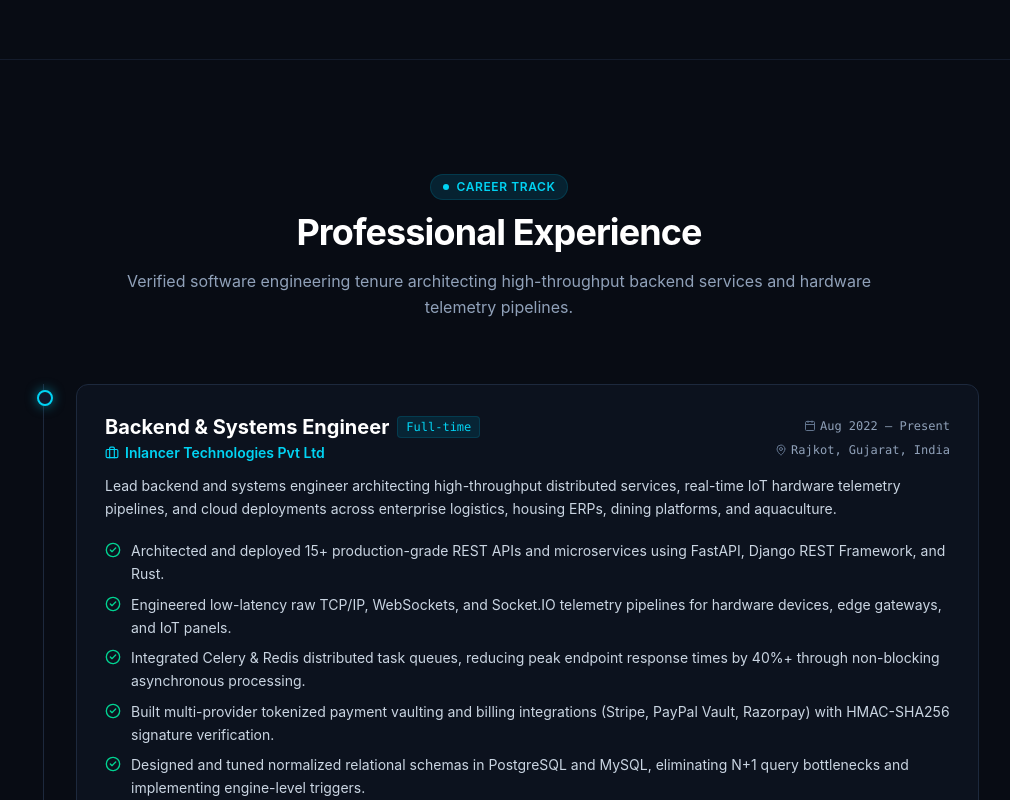
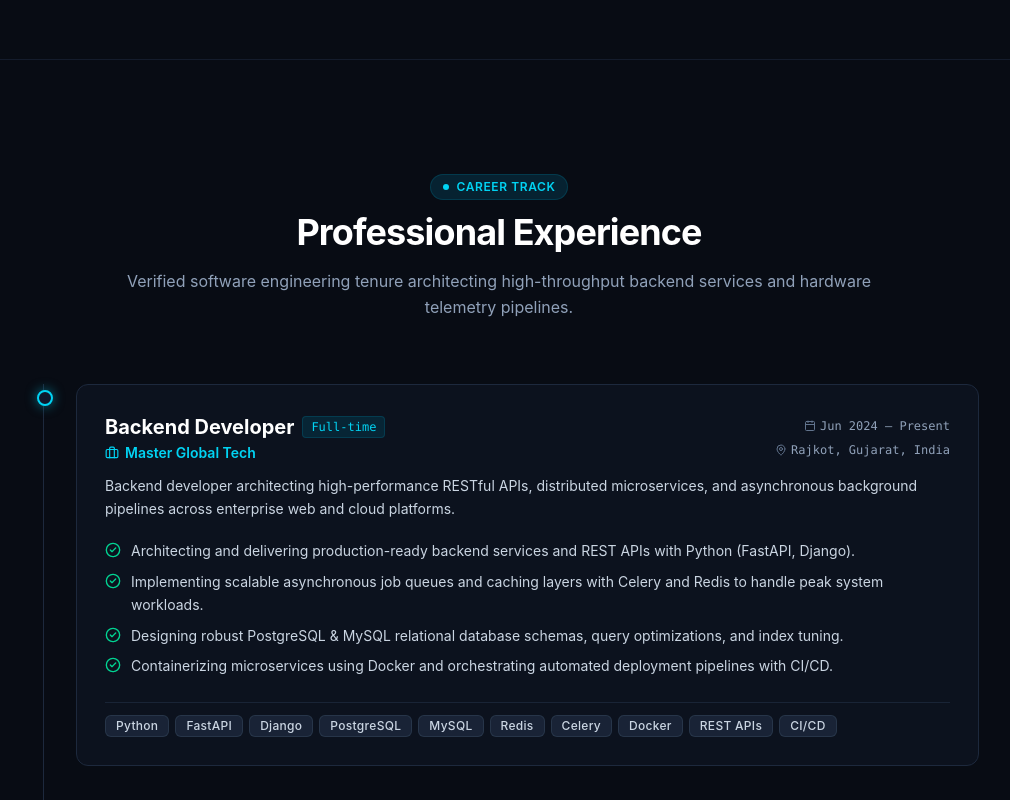
Before and after one commit to BoradDenish/portfolio, a React (Vite) app: page /#/ in a window 1280 px wide. Shown: the part 2967-3767 px from the top of the page, without its empty margins (141-1151 px from the left). Built offline with nearby package versions, Linux system fonts and the light colour scheme.

Commit message:
feat(experience): add Master Global Tech as current role and set Inlancer to Jun 2024

```diff
--- a/src/data/experience.ts
+++ b/src/data/experience.ts
@@ -1,12 +1,39 @@
 import { ExperienceItem } from '../types';
 
 export const experience: ExperienceItem[] = [
+  {
+    id: 'master-global-tech',
+    title: 'Backend Developer',
+    company: 'Master Global Tech',
+    location: 'Rajkot, Gujarat, India',
+    period: 'Jun 2024 — Present',
+    type: 'Full-time',
+    description: 'Backend developer architecting high-performance RESTful APIs, distributed microservices, and asynchronous background pipelines across enterprise web and cloud platforms.',
+    highlights: [
+      'Architecting and delivering production-ready backend services and REST APIs with Python (FastAPI, Django).',
+      'Implementing scalable asynchronous job queues and caching layers with Celery and Redis to handle peak system workloads.',
+      'Designing robust PostgreSQL & MySQL relational database schemas, query optimizations, and index tuning.',
+      'Containerizing microservices using Docker and orchestrating automated deployment pipelines with CI/CD.'
+    ],
+    skills: [
+      'Python',
+      'FastAPI',
+      'Django',
+      'PostgreSQL',
+      'MySQL',
+      'Redis',
+      'Celery',
+      'Docker',
+      'REST APIs',
+      'CI/CD'
+    ]
+  },
   {
     id: 'inlancer-fulltime',
     title: 'Backend & Systems Engineer',
     company: 'Inlancer Technologies Pvt Ltd',
     location: 'Rajkot, Gujarat, India',
-    period: 'Aug 2022 — Present',
+    period: 'Aug 2022 — Jun 2024',
     type: 'Full-time',
     description: 'Lead backend and systems engineer architecting high-throughput distributed services, real-time IoT hardware telemetry pipelines, and cloud deployments across enterprise logistics, housing ERPs, dining platforms, and aquaculture.',
     highlights: [
--- a/src/sections/About.tsx
+++ b/src/sections/About.tsx
@@ -44,7 +44,7 @@
           {/* Left: Bio & Stats */}
           <div className="lg:col-span-6 space-y-6 text-slate-300 text-sm sm:text-base leading-relaxed">
             <p>
-              I am a Python Backend Developer and Systems Engineer with 3+ years of professional experience building high-throughput production services, distributed task pipelines, and mission-critical IoT telemetry gateways at Inlancer Technologies.
+              I am a Python Backend Developer and Systems Engineer with 3+ years of professional experience building high-throughput production services, distributed task pipelines, and mission-critical IoT telemetry gateways across Master Global Tech and previously at Inlancer Technologies.
             </p>
             <p>
               My engineering approach prioritizes determinism, type safety, and clean separation of concerns. Whether engineering sub-millisecond resident ERP services in Rust, scaling asynchronous ASGI endpoints in FastAPI, or decoding raw TCP sensor frames from remote edge microcontrollers, I focus on building systems that remain resilient under real-world traffic spikes.
```
